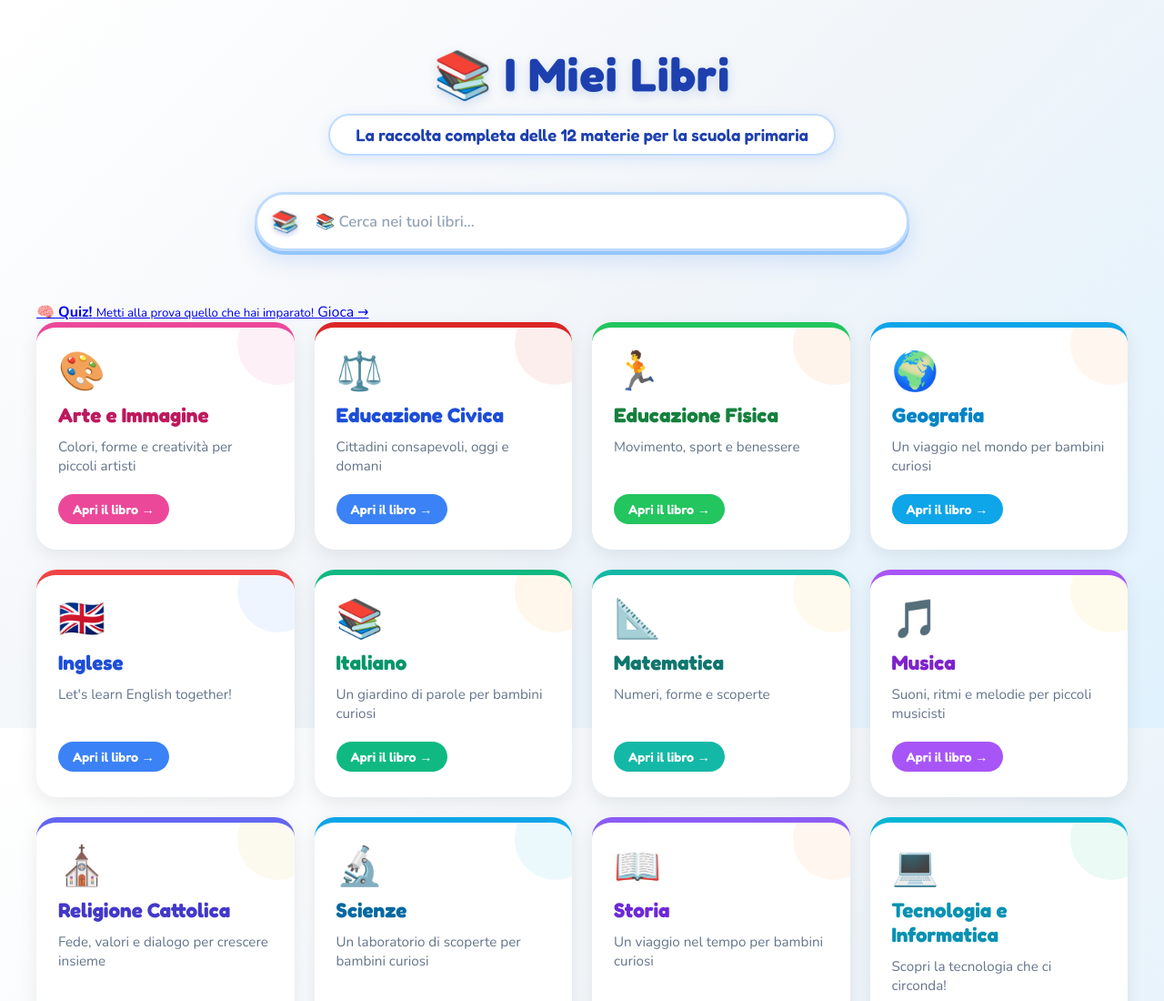
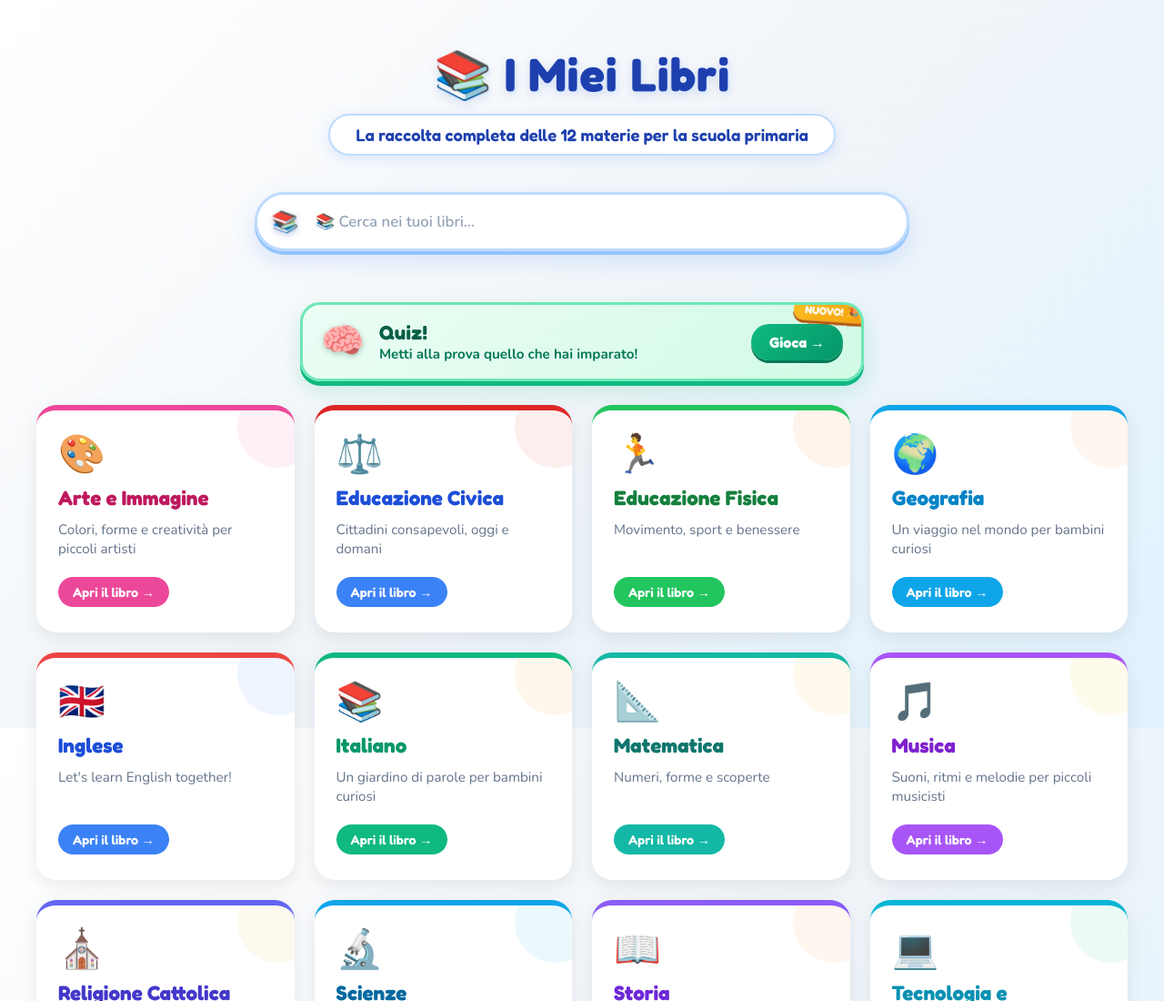
Before and after one commit to Numerodieci/miei-libri, a plain HTML site: page index.html in a window 1280 px wide. Shown: the top 1100 px of the page at 91% size. Drawn offline with nearby package versions, Linux system fonts and the light colour scheme.

Commit message:
Update home.css

```diff
--- a/home.css
+++ b/home.css
@@ -165,6 +165,98 @@ header p {
   color: #DC2626;
 }
 
+/* ===== QUIZ in vetrina sotto la ricerca ===== */
+.quiz-spotlight {
+  max-width: 620px;
+  margin: 6px auto 26px auto;
+}
+
+.quiz-banner {
+  display: flex;
+  align-items: center;
+  gap: 16px;
+  background: linear-gradient(135deg, #ECFDF5, #D1FAE5);
+  border: 3px solid #6EE7B7;
+  border-radius: 22px;
+  padding: 14px 20px;
+  text-decoration: none;
+  box-shadow: 0 5px 0 #10B981, 0 10px 24px rgba(16, 185, 129, 0.2);
+  transition: transform 0.2s ease, box-shadow 0.2s ease;
+  position: relative;
+  overflow: hidden;
+}
+
+.quiz-banner:hover {
+  transform: translateY(-4px);
+  box-shadow: 0 8px 0 #059669, 0 16px 30px rgba(16, 185, 129, 0.3);
+}
+
+.quiz-banner-emoji {
+  font-size: 2.4em;
+  animation: brainFloat 2.6s ease-in-out infinite;
+  filter: drop-shadow(0 2px 3px rgba(6, 95, 70, 0.3));
+}
+
+@keyframes brainFloat {
+  0%, 100% { transform: rotate(-8deg); }
+  50%      { transform: rotate(8deg) scale(1.08); }
+}
+
+.quiz-banner-testo { flex: 1; text-align: left; }
+.quiz-banner-testo strong {
+  display: block;
+  font-family: 'Fredoka', sans-serif;
+  font-size: 1.35em;
+  color: #065F46;
+  letter-spacing: 0.5px;
+}
+.quiz-banner-testo small {
+  font-family: 'Nunito', sans-serif;
+  font-weight: 700;
+  color: #047857;
+  font-size: 0.95em;
+}
+
+.quiz-banner-cta {
+  font-family: 'Fredoka', sans-serif;
+  font-weight: 700;
+  color: #fff;
+  background: linear-gradient(135deg, #10B981, #059669);
+  padding: 10px 20px;
+  border-radius: 50px;
+  box-shadow: 0 3px 0 #047857;
+  flex-shrink: 0;
+}
+
+.quiz-banner::after {
+  content: "NUOVO! 🎉";
+  position: absolute;
+  top: -4px;
+  right: -8px;
+  background: linear-gradient(135deg, #FBBF24, #F59E0B);
+  color: #fff;
+  font-family: 'Fredoka', sans-serif;
+  font-size: 0.68em;
+  font-weight: 700;
+  padding: 4px 12px;
+  border-radius: 50px;
+  box-shadow: 0 3px 0 #B45309;
+  transform: rotate(10deg);
+  animation: wiggle 2s ease-in-out infinite;
+}
+
+@keyframes wiggle {
+  0%, 100% { transform: rotate(10deg); }
+  50%      { transform: rotate(4deg) scale(1.06); }
+}
+
+@media (max-width: 600px) {
+  .quiz-banner { flex-wrap: wrap; text-align: center; }
+  .quiz-banner-testo { text-align: center; flex: 1 1 100%; }
+  .quiz-banner-emoji { flex: 1; }
+  .quiz-banner-cta { margin: 0 auto; }
+}
+
 /* ===== GRIGLIA ===== */
 .grid {
   display: grid;
@@ -323,39 +415,6 @@ header p {
 .card-tecnologia .card-cta { background: #06B6D4; }
 .card-tecnologia:hover .card-cta { background: #10B981; }
 
-/* ===== CARD QUIZ in evidenza ===== */
-.card-quiz { border-top-color: #10B981; }
-.card-quiz::before { background: #10B981; }
-.card-quiz h2 { color: #065F46; }
-.card-quiz .card-cta { background: #10B981; }
-.card-quiz:hover .card-cta { background: #059669; }
-
-.card-quiz {
-  box-shadow: 0 8px 26px rgba(16, 185, 129, 0.22);
-}
-
-.card-quiz::after {
-  content: "NUOVO! 🎉";
-  position: absolute;
-  top: 14px;
-  right: 14px;
-  background: linear-gradient(135deg, #FBBF24, #F59E0B);
-  color: #fff;
-  font-family: 'Fredoka', sans-serif;
-  font-size: 0.72em;
-  font-weight: 700;
-  padding: 5px 12px;
-  border-radius: 50px;
-  box-shadow: 0 3px 0 #B45309;
-  transform: rotate(8deg);
-  animation: wiggle 2s ease-in-out infinite;
-}
-
-@keyframes wiggle {
-  0%, 100% { transform: rotate(8deg); }
-  50%      { transform: rotate(2deg) scale(1.06); }
-}
-
 /* ===== FOOTER ===== */
 footer {
   text-align: center;
```
